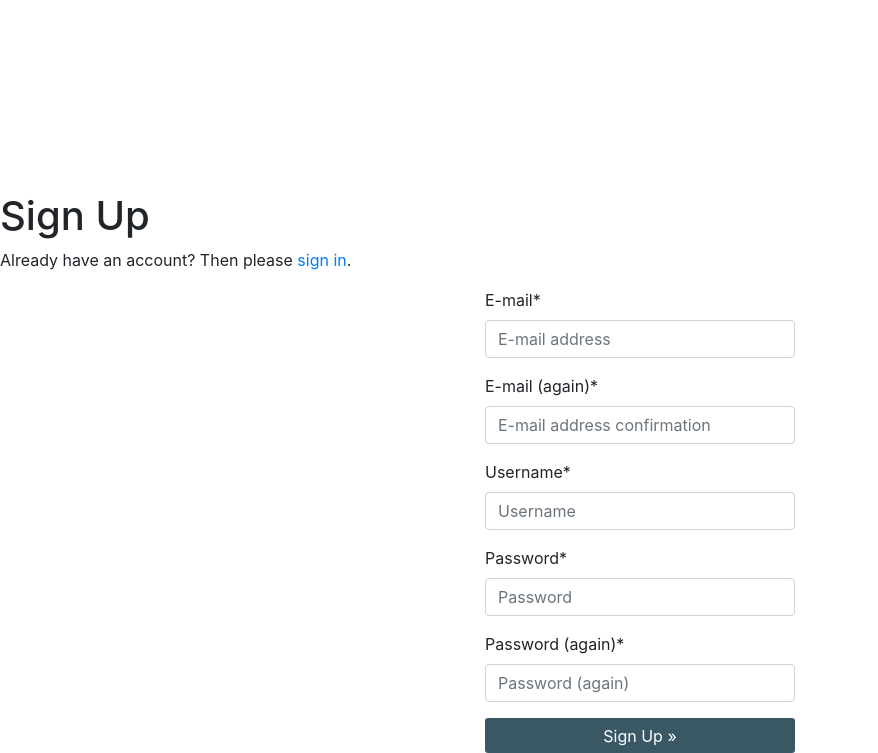
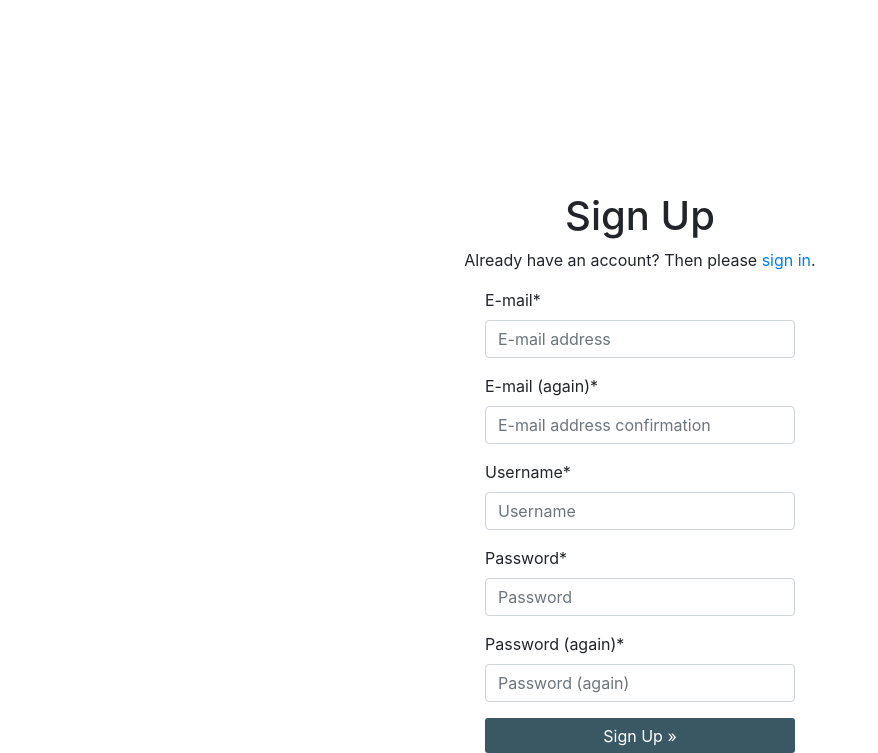
Before and after one commit to JJohnyy/balance-ceramics, a Django app: page /accounts/signup/ in a window 1280 px wide. Shown: the part 158-911 px from the top of the page, without its empty margins (0-878 px from the left). Run offline with Django 3.2, Linux system fonts and the light colour scheme; parts of the project's set-up code (start-up, migrations or seed data) failed here and were passed over; some libraries are stand-ins or nearby versions.

Commit message:
allauth css

```diff
--- a/templates/allauth/account/signup.html
+++ b/templates/allauth/account/signup.html
@@ -8,9 +8,9 @@
 
 {% block content %}
 <div class="overlay"></div>
-<h1>{% trans "Sign Up" %}</h1>
+<h1 class="text-signout">{% trans "Sign Up" %}</h1>
 
-<p>{% blocktrans %}Already have an account? Then please <a href="{{ login_url }}">sign in</a>.{% endblocktrans %}</p>
+<p class="text-signout">{% blocktrans %}Already have an account? Then please <a href="{{ login_url }}">sign in</a>.{% endblocktrans %}</p>
 
 <form class="signup" id="signup_form" method="post" action="{% url 'account_signup' %}">
   {% csrf_token %}
```
